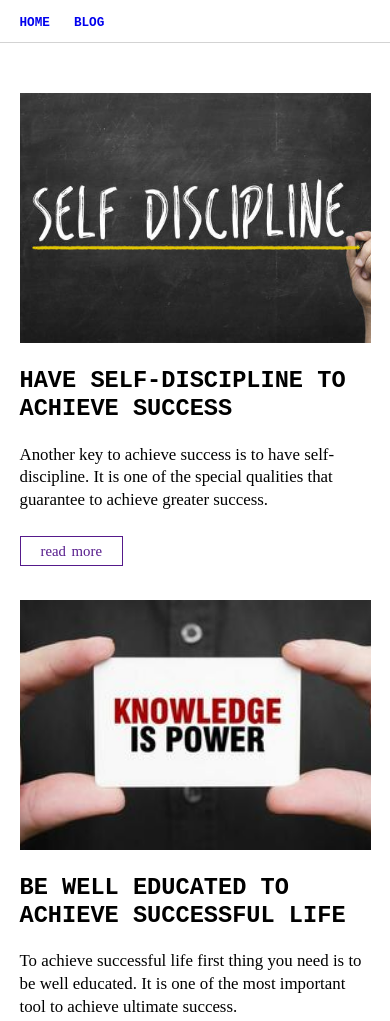
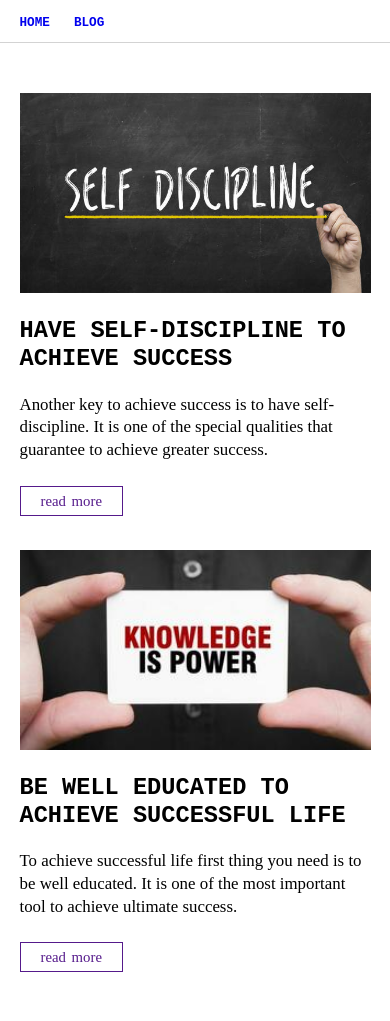
Before and after one commit to rafael-projects/journey-to-success, a plain HTML site: page blog.html in a window 390 px wide. Shown: the top 1021 px of the page. Drawn offline with Linux system fonts and the light colour scheme.

Commit message:
Add files via upload

```diff
--- a/style.css
+++ b/style.css
@@ -197,4 +197,7 @@
 	.container .row .main{
 		width: 100%;
 	}
+	.container .row .main .card img{
+		height: 200px;
+	}
 }
```
